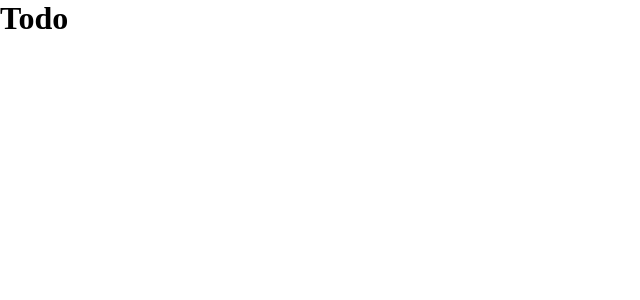
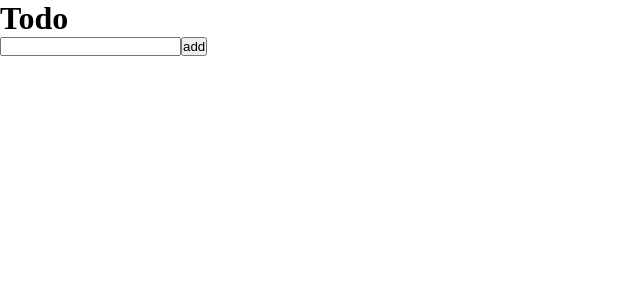
Before and after one commit to davicaju/ignite-challenge-todo, a React (Vite) app: page / in a window 1280 px wide. Shown: the top 300 px of the page, without its empty margins (0-640 px from the left). Built offline with nearby package versions, Linux system fonts and the light colour scheme.

Commit message:
feat: add input group component

```diff
--- a/src/App.tsx
+++ b/src/App.tsx
@@ -1,9 +1,11 @@
 import { Header } from "./components/Header";
+import { InputGroup } from "./components/InputGroup";
 
 export function App() {
   return (
     <>
-     <Header />
+      <Header />
+      <InputGroup />
     </>
   );
 }
--- /dev/null
+++ b/src/components/InputGroup/index.tsx
@@ -0,0 +1,8 @@
+export function InputGroup() {
+  return (
+    <>
+      <input type="text" />
+      <button>add</button>
+    </>
+  );
+}
```
